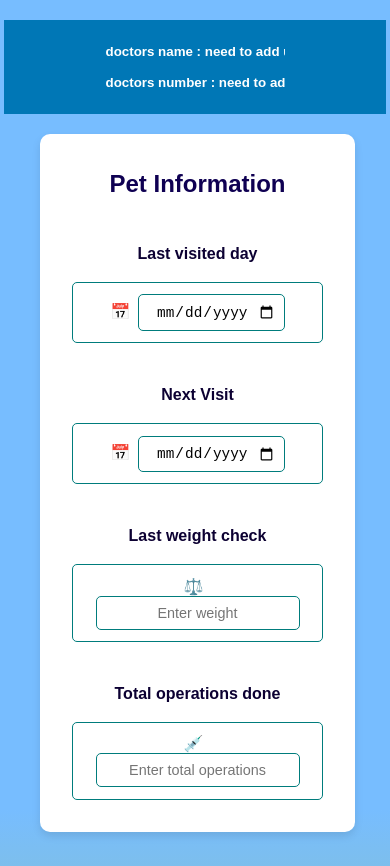
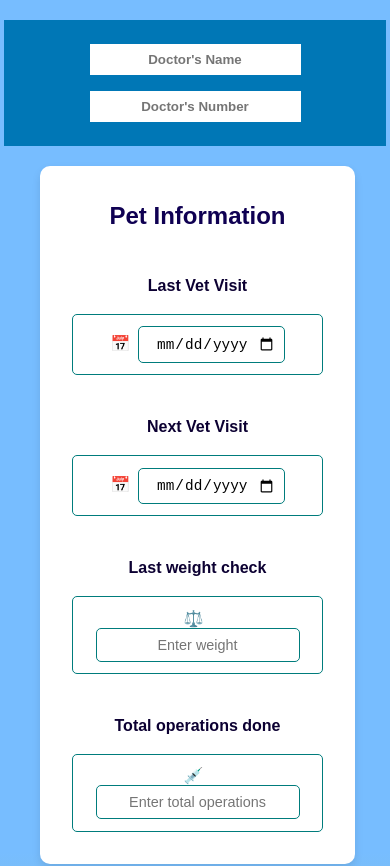
Before and after one commit to aharo1110/CST438-Proj3, a React (Create React App) app in the folder frontend/: page /health in a window 390 px wide. Shown: the top 866 px of the page. Built offline with nearby package versions, Linux system fonts and the light colour scheme.

Commit message:
edited health page

```diff
--- a/frontend/src/components/Health/health.js
+++ b/frontend/src/components/Health/health.js
@@ -10,6 +10,8 @@ function Health() {
     nextVisit: '',
     lastWeightCheck: '',
     totalOperations: '',
+    doctorName: '',
+    phone: '',
   });
 
   const [vaccinationRecords, setVaccinationRecords] = useState([]);
@@ -20,16 +22,24 @@ function Health() {
   const [newAllergy, setNewAllergy] = useState('');
   const [showAddAllergyForm, setShowAddAllergyForm] = useState(false);
 
-  // Handler for date inputs
   const handleInputChange = (e) => {
     const { name, value } = e.target;
-    setPetDetails((prevDetails) => ({
-      ...prevDetails,
-      [name]: value,
-    }));
+    if (name === 'phone') {
+      // Only allow numeric input for the phone field
+      if (!isNaN(value) || value === '') {
+        setPetDetails((prevDetails) => ({
+          ...prevDetails,
+          [name]: value,
+        }));
+      }
+    } else {
+      setPetDetails((prevDetails) => ({
+        ...prevDetails,
+        [name]: value,
+      }));
+    }
   };
 
-  // Handler for numeric inputs
   const handleNumericInputChange = (e) => {
     const { name, value } = e.target;
     if (!isNaN(value)) {
@@ -40,7 +50,6 @@ function Health() {
     }
   };
 
-  // Handlers for vaccination records
   const handleAddRecord = () => {
     if (newRecord.date && newRecord.type) {
       setVaccinationRecords([...vaccinationRecords, newRecord]);
@@ -55,7 +64,6 @@ function Health() {
     );
   };
 
-  // Handlers for food allergies
   const handleAddAllergy = () => {
     if (newAllergy) {
       setFoodAllergies([...foodAllergies, newAllergy]);
@@ -74,8 +82,20 @@ function Health() {
     <div className="App">
       <div className="header">
         <div className="contact-info">
-          <input type="text" name="doctorName" value="doctors name : need to add user input" readOnly />
-          <input type="tel" name="phone" value="doctors number : need to add user input" readOnly />
+          <input
+            type="text"
+            name="doctorName"
+            value={petDetails.doctorName}
+            onChange={handleInputChange}
+            placeholder="Doctor's Name"
+          />
+          <input
+            type="tel"
+            name="phone"
+            value={petDetails.phone}
+            onChange={handleInputChange}
+            placeholder="Doctor's Number"
+          />
         </div>
       </div>
 
@@ -85,7 +105,7 @@ function Health() {
           <h2>Pet Information</h2>
           <div className="info-grid">
             <div className="info-card">
-              <div className="info-label">Last visited day</div>
+              <div className="info-label">Last Vet Visit</div>
               <div className="info-value">
                 <span className="icon">📅</span>
                 <input
@@ -97,7 +117,7 @@ function Health() {
               </div>
             </div>
             <div className="info-card">
-              <div className="info-label">Next Visit</div>
+              <div className="info-label">Next Vet Visit</div>
               <div className="info-value">
                 <span className="icon">📅</span>
                 <input
--- a/frontend/src/health.css
+++ b/frontend/src/health.css
@@ -17,13 +17,13 @@
   }
 
   .contact-info input {
-    background: none;
     border: none;
     color: white;
     font-weight: bold;
     text-align: center;
     padding: 0.5rem;
     margin: 0 0.5rem;
+    width: 200px;
   }
 
   /* Content */
@@ -166,6 +166,11 @@
       gap: 0rem;
     }
 
+    .content {
+        display: flex;
+        flex-direction: column;
+        gap: 1.5rem;
+      }
     /* Additional responsive styles for Health component */
     .header {
       text-align: center;
@@ -176,6 +181,11 @@
       display: flex;
       flex-direction: column;
       align-items: center;
+    }
+
+    .contact-info input {
+      width: 100%;
+      margin: 0.5rem 0;
     }
 
     .section {
```
Lines whose indentation alone changed are shown as unchanged.
